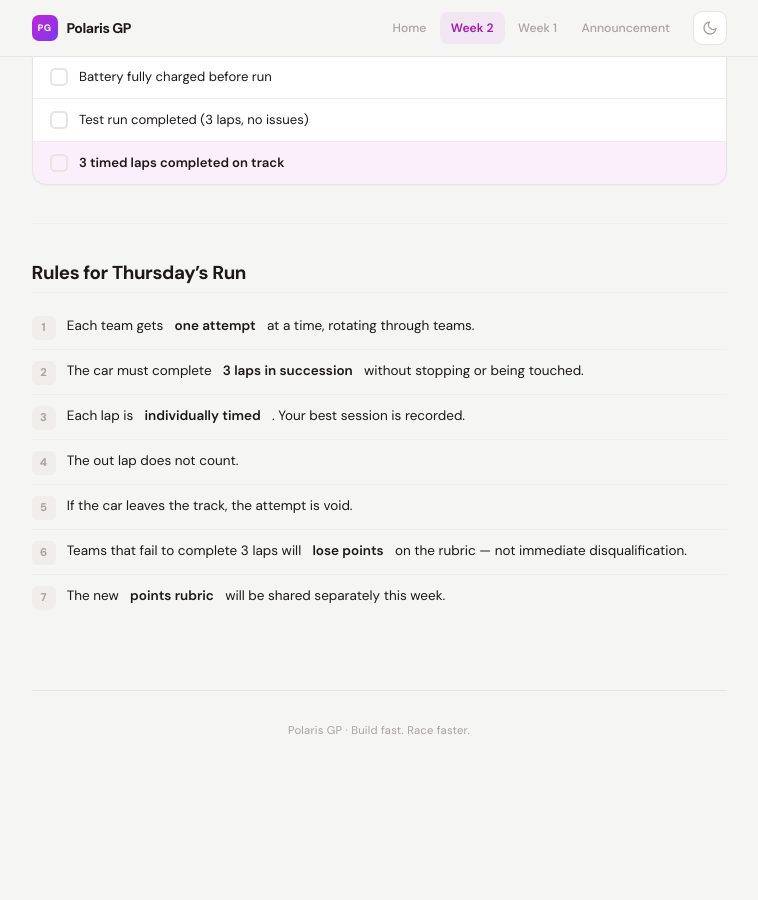
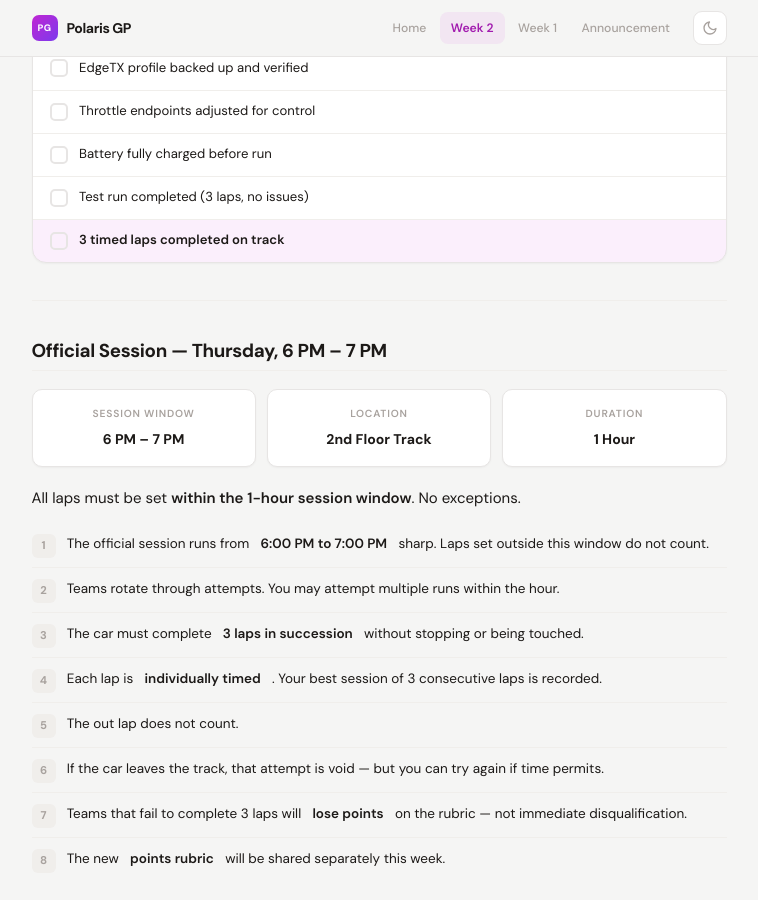
Before and after one commit to saikhurana98/polaris-tarmo5-docs, a Jekyll site: the page built from week2.md, in a window 1280 px wide and 900 px high, scrolled down 2238 px. Shown: the whole window, without its empty margins (261-1019 px from the left). Built offline with Jekyll 4.4.1, drawn with Linux system fonts in a browser that asks for light colours; before the commit the page ends 3008 px from its top, so only the background shows below that; some of the changed text lies outside the part shown.

Commit message:
Add official session window: Thursday 6-7 PM, 2nd Floor
Teams must set their laps within the 1-hour window. Multiple
attempts allowed if time permits.

Co-Authored-By: Claude Opus 4.6 (1M context) <noreply@anthropic.com>

```diff
--- a/week2.md
+++ b/week2.md
@@ -8,7 +8,7 @@ permalink: /week2/
   <h1>Week 2 — Timed Laps</h1>
   <div class="page-meta">
     <span class="meta-item">📅 April 27 – May 1, 2026</span>
-    <span class="meta-item">🏁 Official run: Thursday</span>
+    <span class="meta-item">🏁 Official session: Thursday, 6 PM – 7 PM</span>
     <span class="meta-item">📍 Track: 2nd Floor</span>
     <span class="badge badge-active">Active</span>
   </div>
@@ -45,9 +45,9 @@ Last week was a grace period. Most teams struggled to get their cars running rel
 
 ## This Week's Challenge
 
-Complete a session of **3 timed laps in succession** on the 2nd floor track by Thursday.
+Complete a session of **3 timed laps in succession** during Thursday's official 1-hour session (**6 PM – 7 PM**, 2nd floor track).
 
-This is no longer just about finishing. Your laps will be **timed**, and consistency matters. The car must complete all 3 laps without stopping, without being touched, and without leaving the track.
+You have that one hour to set your laps. There are no make-ups or extensions — if you don't get it done within the session window, it doesn't count. This is no longer just about finishing. Your laps will be **timed**, and consistency matters. The car must complete all 3 laps without stopping, without being touched, and without leaving the track.
 
 ---
 
@@ -108,14 +108,32 @@ If your car DNF'd last week, you already know what needs fixing. Here's what sep
 
 ---
 
-## Rules for Thursday's Run
+## Official Session — Thursday, 6 PM – 7 PM
+
+<div class="info-row">
+  <div class="info-item">
+    <div class="info-label">Session Window</div>
+    <div class="info-value">6 PM – 7 PM</div>
+  </div>
+  <div class="info-item">
+    <div class="info-label">Location</div>
+    <div class="info-value">2nd Floor Track</div>
+  </div>
+  <div class="info-item">
+    <div class="info-label">Duration</div>
+    <div class="info-value">1 Hour</div>
+  </div>
+</div>
+
+All laps must be set **within the 1-hour session window**. No exceptions.
 
 <ol class="rules">
-  <li>Each team gets <strong>one attempt</strong> at a time, rotating through teams.</li>
+  <li>The official session runs from <strong>6:00 PM to 7:00 PM</strong> sharp. Laps set outside this window do not count.</li>
+  <li>Teams rotate through attempts. You may attempt multiple runs within the hour.</li>
   <li>The car must complete <strong>3 laps in succession</strong> without stopping or being touched.</li>
-  <li>Each lap is <strong>individually timed</strong>. Your best session is recorded.</li>
+  <li>Each lap is <strong>individually timed</strong>. Your best session of 3 consecutive laps is recorded.</li>
   <li>The out lap does not count.</li>
-  <li>If the car leaves the track, the attempt is void.</li>
+  <li>If the car leaves the track, that attempt is void — but you can try again if time permits.</li>
   <li>Teams that fail to complete 3 laps will <strong>lose points</strong> on the rubric — not immediate disqualification.</li>
   <li>The new <strong>points rubric</strong> will be shared separately this week.</li>
 </ol>
```
